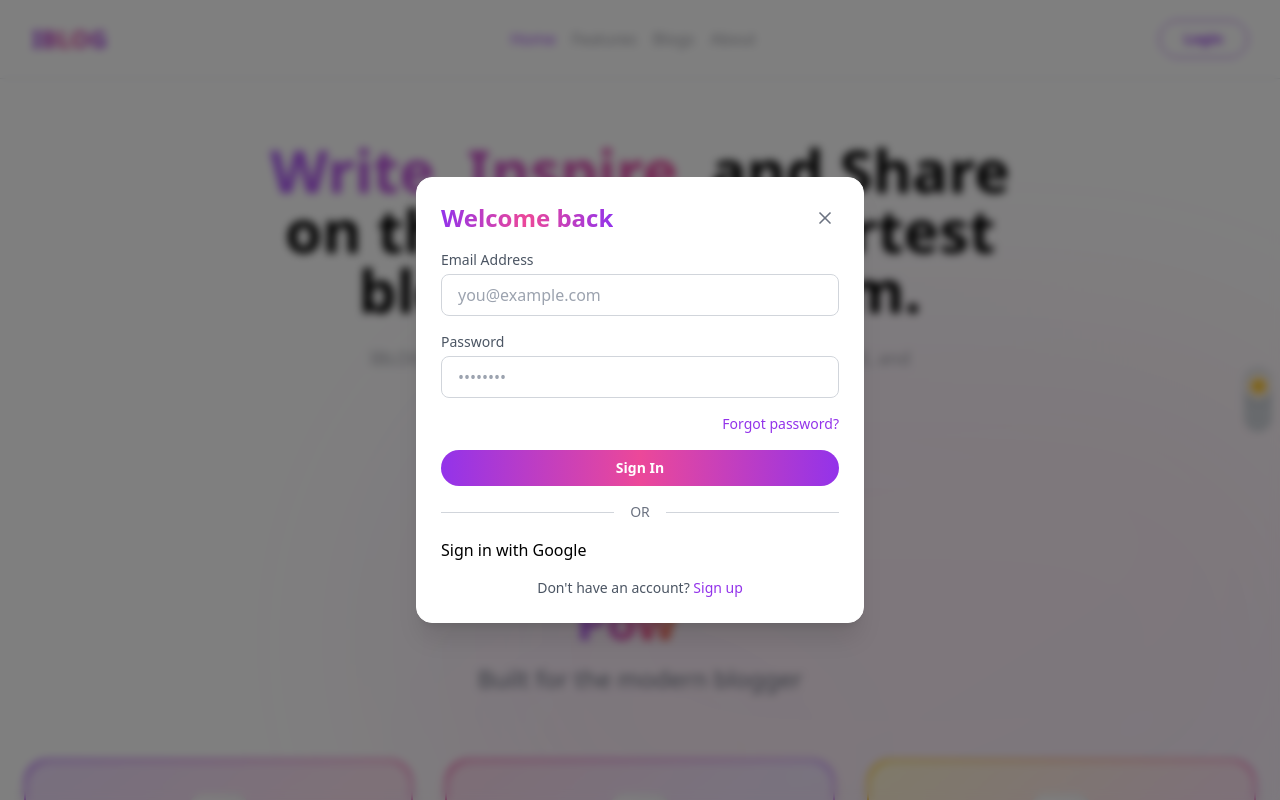
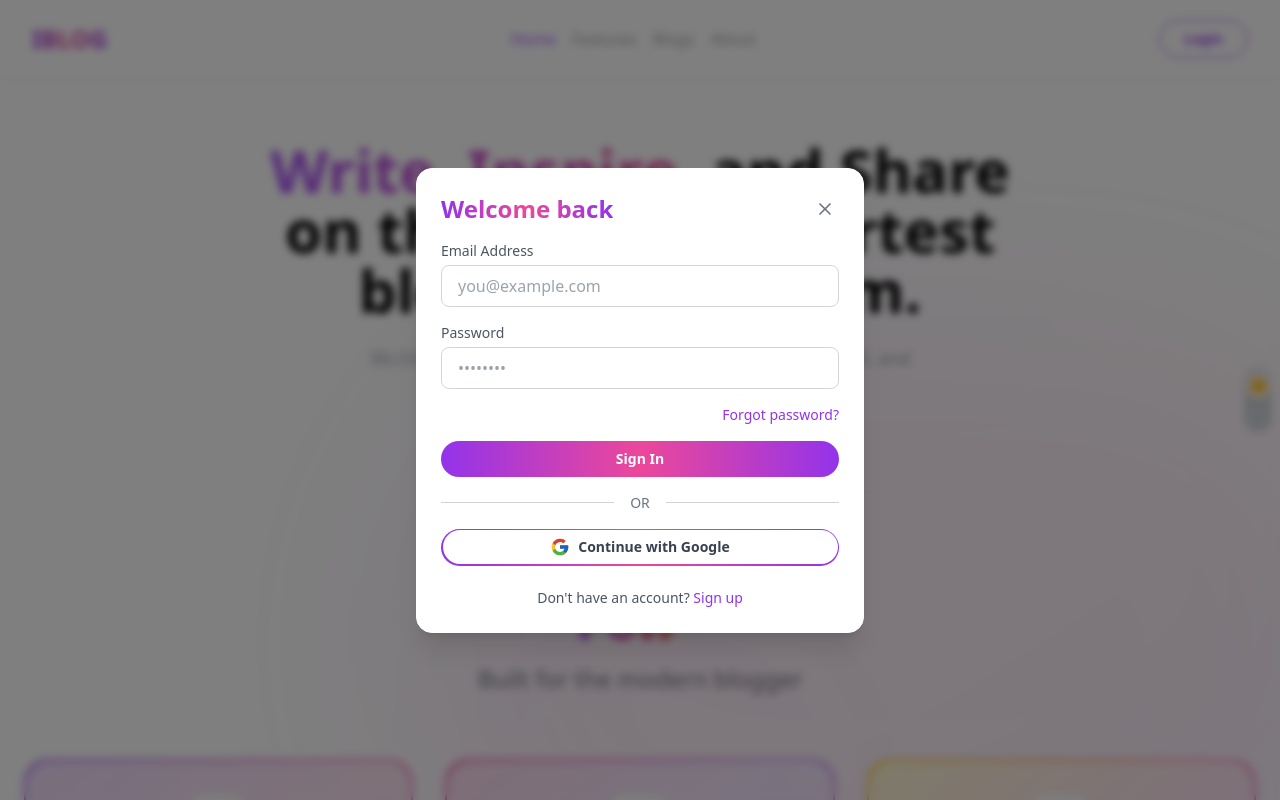
Before and after one commit to egwimcodes/iblog-frontend, a Next.js app: page / in a window 1280 px wide. Both pictures are taken after a click on the button "Login". Shown: the top 800 px of the page. Built offline with nearby package versions, Linux system fonts and the light colour scheme; a web font is replaced by a local one.

Commit message:
fixed google login button

```diff
--- a/src/components/Auth/AuthModal.tsx
+++ b/src/components/Auth/AuthModal.tsx
@@ -1,7 +1,7 @@
 'use client';
 import { useState, Fragment } from "react";
 import { Dialog, Transition } from "@headlessui/react";
-import { X } from "lucide-react";
+import { Eye, EyeOff, X } from "lucide-react";
 import { Button } from "@/components/ui/Button";
 import GoogleLoginButton from "./GoogleLoginButton";
 
@@ -16,6 +16,9 @@ export function AuthModal({ isOpen, onClose, initialView = "login" }: AuthModalP
   const [currentView, setCurrentView] = useState(initialView);
   const [email, setEmail] = useState("");
   const [password, setPassword] = useState("");
+  const [confirmPassword, setConfirmPassword] = useState(""); // 👈 confirm password
+  const [showPassword, setShowPassword] = useState(false); // 👈 toggle visibility
+  const [showConfirmPassword, setShowConfirmPassword] = useState(false); // 👈 toggle visibility
   const [name, setName] = useState("");
   const [interest, setInterest] = useState("");
   const [isLoading, setIsLoading] = useState(false);
@@ -111,6 +114,7 @@ export function AuthModal({ isOpen, onClose, initialView = "login" }: AuthModalP
       case "register":
         return (
           <>
+            {/* Name */}
             <div>
               <label htmlFor="name" className="block text-sm font-medium text-gray-600 dark:text-gray-300 mb-1">
                 Full Name
@@ -126,6 +130,7 @@ export function AuthModal({ isOpen, onClose, initialView = "login" }: AuthModalP
               />
             </div>
 
+            {/* Email */}
             <div>
               <label htmlFor="email" className="block text-sm font-medium text-gray-600 dark:text-gray-300 mb-1">
                 Email Address
@@ -141,19 +146,50 @@ export function AuthModal({ isOpen, onClose, initialView = "login" }: AuthModalP
               />
             </div>
 
-            <div>
+            {/* Password with toggle */}
+            <div className="relative">
               <label htmlFor="password" className="block text-sm font-medium text-gray-600 dark:text-gray-300 mb-1">
                 Password
               </label>
               <input
                 id="password"
-                type="password"
+                type={showPassword ? "text" : "password"}
                 required
                 value={password}
                 onChange={(e) => setPassword(e.target.value)}
-                className="w-full px-4 py-2 rounded-lg border border-gray-300 dark:border-gray-600 bg-white dark:bg-background-dark text-gray-900 dark:text-gray-100 focus:ring-2 focus:ring-purple-500 focus:border-transparent"
+                className="w-full px-4 py-2 pr-10 rounded-lg border border-gray-300 dark:border-gray-600 bg-white dark:bg-background-dark text-gray-900 dark:text-gray-100 focus:ring-2 focus:ring-purple-500 focus:border-transparent"
                 placeholder="••••••••"
               />
+              <button
+                type="button"
+                onClick={() => setShowPassword(!showPassword)}
+                className="absolute right-3 top-9 text-gray-500 dark:text-gray-400"
+              >
+                {showPassword ? <EyeOff size={18} /> : <Eye size={18} />}
+              </button>
+            </div>
+
+            {/* Confirm Password with toggle */}
+            <div className="relative">
+              <label htmlFor="confirmPassword" className="block text-sm font-medium text-gray-600 dark:text-gray-300 mb-1">
+                Confirm Password
+              </label>
+              <input
+                id="confirmPassword"
+                type={showConfirmPassword ? "text" : "password"}
+                required
+                value={confirmPassword}
+                onChange={(e) => setConfirmPassword(e.target.value)}
+                className="w-full px-4 py-2 pr-10 rounded-lg border border-gray-300 dark:border-gray-600 bg-white dark:bg-background-dark text-gray-900 dark:text-gray-100 focus:ring-2 focus:ring-purple-500 focus:border-transparent"
+                placeholder="••••••••"
+              />
+              <button
+                type="button"
+                onClick={() => setShowConfirmPassword(!showConfirmPassword)}
+                className="absolute right-3 top-9 text-gray-500 dark:text-gray-400"
+              >
+                {showConfirmPassword ? <EyeOff size={18} /> : <Eye size={18} />}
+              </button>
             </div>
           </>
         );
@@ -376,7 +412,7 @@ export function AuthModal({ isOpen, onClose, initialView = "login" }: AuthModalP
                   )}
                 </form>
 
-                {renderSocialLogin()}
+                  {renderSocialLogin()}
 
                 {currentView === "login" && (
                   <div className="mt-4 text-center text-sm text-gray-600 dark:text-gray-400">
--- a/src/components/Auth/GoogleLoginButton.tsx
+++ b/src/components/Auth/GoogleLoginButton.tsx
@@ -1,5 +1,5 @@
 "use client";
-
+import Image from "next/image";
 import { useAppDispatch } from "@/lib/redux/redux-hooks";
 import { hideLoader, showLoader } from "@/lib/redux/slices/uiSlice";
 import { toast } from "react-toastify";
@@ -27,9 +27,10 @@ export default function GoogleLoginButton() {
             }
 
             if (id_token) {
+                // console.log("✅ Token:", id_token);
                 try {
                     const res = await FinalizeGoogleLogin({ token: id_token });
-                    console.log("✅ FinalizeGoogleLogin:", res);
+                    // console.log("✅ FinalizeGoogleLogin:", res);
                     dispatch(
                         setUser({
                             profile: res.user,
@@ -89,8 +90,23 @@ export default function GoogleLoginButton() {
     };
 
     return (
-        <button onClick={startLogin} className="btn-primary">
-            Sign in with Google
+        <button onClick={startLogin} className="w-full">
+            <div className="p-[1.5px] rounded-full bg-gradient-to-r from-purple-600 via-pink-500 to-purple-600 overflow-hidden">
+                <div className="flex items-center justify-center gap-2 bg-white dark:bg-background-dark px-6 py-[7px] rounded-full">
+                    <Image
+                        src="/images/google-logo.svg"
+                        alt="Google"
+                        className="w-5 h-5"
+                        width={24}
+                        height={24}
+                    />
+                    <span className="text-sm font-semibold text-gray-700 dark:text-gray-200">
+                        Continue with Google
+                    </span>
+                </div>
+            </div>
         </button>
     );
+
+
 }
--- a/src/components/ui/NavBar.tsx
+++ b/src/components/ui/NavBar.tsx
@@ -48,7 +48,7 @@ export default function NavBar() {
         setTimeout(() => {
             setIsLoading(false);
             setShowLogoutModal(false);
-            router.push("/articles");
+            router.push("/");
         }, 1000);
     };
 
```
Also changed, not shown: public/images/google-logo.svg (added).
